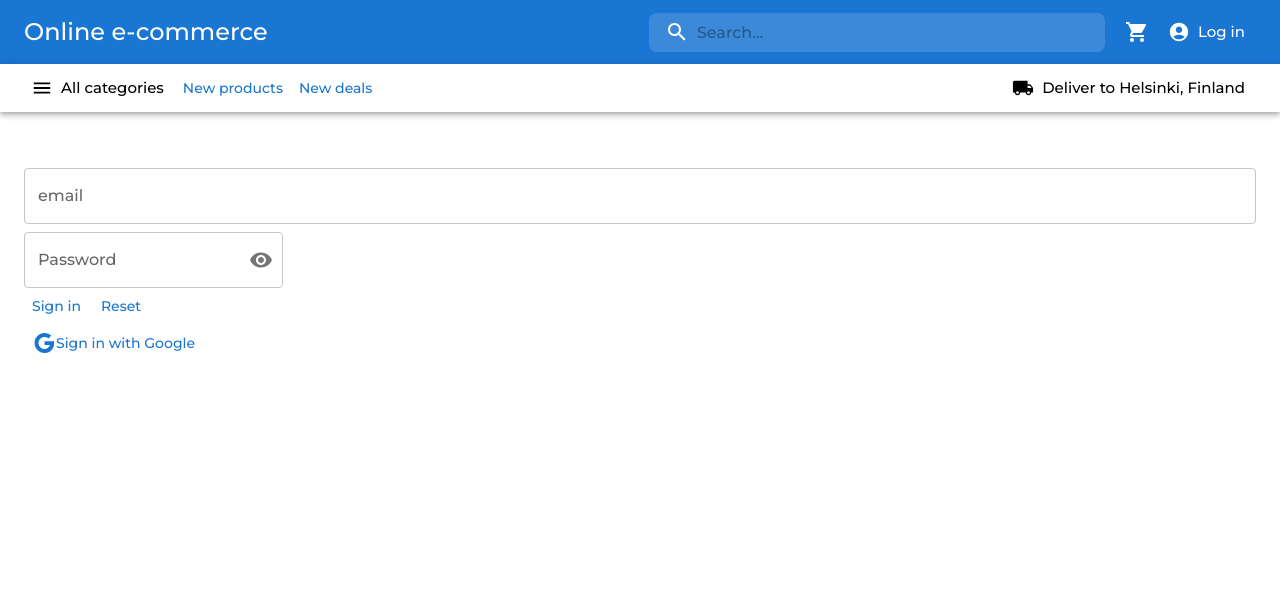
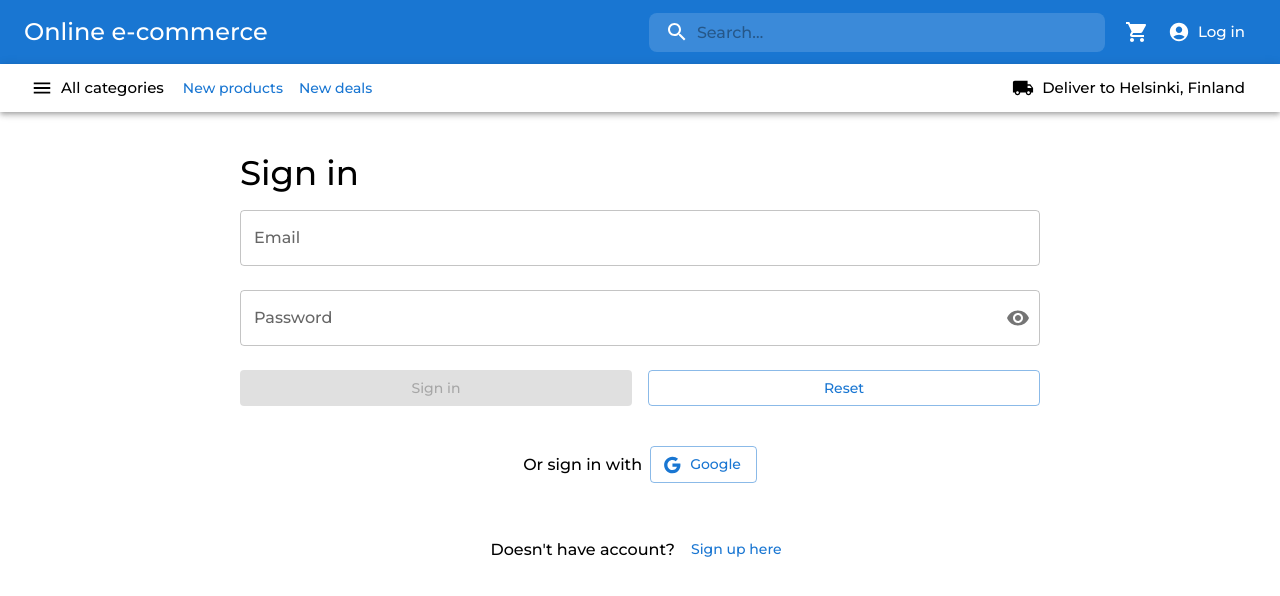
Before and after one commit to hoangduong-coder/e-commerce, a React (Vite) app in the folder client/: page /signin in a window 1280 px wide. Shown: the top 596 px of the page. Built offline with nearby package versions, Linux system fonts and the light colour scheme.

Commit message:
Add authentication

```diff
--- /dev/null
+++ b/client/src/components/auth/SignInForm.tsx
@@ -0,0 +1,90 @@
+import { Visibility, VisibilityOff } from "@mui/icons-material"
+import {
+  Button,
+  FormControl,
+  IconButton,
+  InputAdornment,
+  InputLabel,
+  OutlinedInput,
+  Stack,
+  TextField,
+} from "@mui/material"
+import { ChangeEvent, useState } from "react"
+
+import { MouseEvent } from "react"
+
+const SignInForm = () => {
+  const [email, setEmail] = useState<string>("")
+  const [password, setPassword] = useState<string>("")
+  const [showPassword, setShowPassword] = useState<boolean>(false)
+
+  const handleShowPassword = () => {
+    setShowPassword((currentStatus) => !currentStatus)
+  }
+
+  const handleMouseDownPassword = (event: MouseEvent<HTMLButtonElement>) => {
+    event.preventDefault()
+  }
+
+  const submitForm = () => {
+    console.log(email, password)
+  }
+
+  const reset = () => {
+    setEmail("")
+    setPassword("")
+    setShowPassword(false)
+  }
+
+  return (
+    <form>
+      <TextField
+        margin="normal"
+        label="Email"
+        fullWidth
+        value={email}
+        onChange={(e: ChangeEvent<HTMLInputElement>) => {
+          setEmail(e.target.value)
+        }}
+      />
+      <FormControl variant="outlined" fullWidth margin="normal">
+        <InputLabel>Password</InputLabel>
+        <OutlinedInput
+          type={showPassword ? "text" : "password"}
+          endAdornment={
+            <InputAdornment position="end">
+              <IconButton
+                aria-label="toggle password visibility"
+                onClick={handleShowPassword}
+                onMouseDown={handleMouseDownPassword}
+                edge="end"
+              >
+                {showPassword ? <VisibilityOff /> : <Visibility />}
+              </IconButton>
+            </InputAdornment>
+          }
+          label="Password"
+          value={password}
+          onChange={(e: ChangeEvent<HTMLInputElement>) => {
+            setPassword(e.target.value)
+          }}
+        />
+      </FormControl>
+      <Stack direction="row" spacing={2} marginBlock={2}>
+        <Button
+          onClick={submitForm}
+          fullWidth
+          variant="contained"
+          disabled={email.length === 0 || password.length === 0}
+        >
+          Sign in
+        </Button>
+        <Button onClick={reset} fullWidth variant="outlined">
+          Reset
+        </Button>
+      </Stack>
+    </form>
+  )
+}
+
+export default SignInForm
--- a/client/src/components/root/NavBar.tsx
+++ b/client/src/components/root/NavBar.tsx
@@ -37,9 +37,11 @@ const NavBar = () => {
           <IconButton size="large" color="inherit">
             <ShoppingCart />
           </IconButton>
-          <Button size="large" color="inherit" startIcon={<AccountCircle />}>
-            Log in
-          </Button>
+          <Link to="/signin" className="navbar-home-link">
+            <Button size="large" color="inherit" startIcon={<AccountCircle />}>
+              Log in
+            </Button>
+          </Link>
         </Box>
       </Toolbar>
     </AppBar>
--- a/client/src/main.tsx
+++ b/client/src/main.tsx
@@ -4,6 +4,8 @@ import { ThemeProvider } from "@emotion/react"
 import { createTheme } from "@mui/material"
 import React from "react"
 import ReactDOM from "react-dom/client"
+import { Provider } from "react-redux"
+import { store } from "reduxStore/store.ts"
 import App from "./App.tsx"
 
 const theme = createTheme({
@@ -17,8 +19,10 @@ const theme = createTheme({
 
 ReactDOM.createRoot(document.getElementById("root")!).render(
   <React.StrictMode>
-    <ThemeProvider theme={theme}>
-      <App />
-    </ThemeProvider>
+    <Provider store={store}>
+      <ThemeProvider theme={theme}>
+        <App />
+      </ThemeProvider>
+    </Provider>
   </React.StrictMode>
 )
--- a/client/src/pages/SignIn.tsx
+++ b/client/src/pages/SignIn.tsx
@@ -1,76 +1,27 @@
-import { Google, Visibility, VisibilityOff } from "@mui/icons-material"
-import {
-  Button,
-  FormControl,
-  IconButton,
-  InputAdornment,
-  InputLabel,
-  OutlinedInput,
-  TextField,
-} from "@mui/material"
-import { ChangeEvent, useState } from "react"
+import "./pages.css"
 
-import { MouseEvent } from "react"
+import { Button, Typography } from "@mui/material"
 
-const SignInForm = () => {
-  const [email, setEmail] = useState<string>("")
-  const [password, setPassword] = useState<string>("")
-  const [showPassword, setShowPassword] = useState<boolean>(false)
+import { Google } from "@mui/icons-material"
+import SignInForm from "components/auth/SignInForm"
 
-  const handleShowPassword = () => {
-    setShowPassword((currentStatus) => !currentStatus)
-  }
-
-  const handleMouseDownPassword = (event: MouseEvent<HTMLButtonElement>) => {
-    event.preventDefault()
-  }
-
-  const submitForm = () => {}
-
+const SignIn = () => {
   return (
-    <form>
-      <TextField
-        margin="normal"
-        label="email"
-        fullWidth
-        value={email}
-        onChange={(e: ChangeEvent<HTMLInputElement>) => {
-          setEmail(e.target.value)
-        }}
-      />
-      <FormControl variant="outlined">
-        <InputLabel>Password</InputLabel>
-        <OutlinedInput
-          type={showPassword ? "text" : "password"}
-          endAdornment={
-            <InputAdornment position="end">
-              <IconButton
-                aria-label="toggle password visibility"
-                onClick={handleShowPassword}
-                onMouseDown={handleMouseDownPassword}
-                edge="end"
-              >
-                {showPassword ? <VisibilityOff /> : <Visibility />}
-              </IconButton>
-            </InputAdornment>
-          }
-          label="Password"
-          value={password}
-          onChange={(e: ChangeEvent<HTMLInputElement>) => {
-            setPassword(e.target.value)
-          }}
-        />
-      </FormControl>
-      <div>
-        <Button onClick={submitForm}>Sign in</Button>
-        <Button onClick={submitForm}>Reset</Button>
+    <div className="login-box">
+      <Typography variant="h4">Sign in</Typography>
+      <SignInForm />
+      <div className="login-box-alternatives">
+        <p className="login-box-alternatives-text">Or sign in with</p>
+        <Button variant="outlined" startIcon={<Google />}>
+          Google
+        </Button>
       </div>
-      <Button>
-        <Google />
-        Sign in with Google
-      </Button>
-    </form>
+      <div className="login-box-alternatives">
+        <p className="login-box-alternatives-text">Doesn't have account?</p>
+        <Button>Sign up here</Button>
+      </div>
+    </div>
   )
 }
 
-export default SignInForm
+export default SignIn
--- /dev/null
+++ b/client/src/pages/pages.css
@@ -0,0 +1,17 @@
+.login-box {
+  max-width: 800px;
+  margin-inline: auto;
+}
+
+.login-box-alternatives {
+  width: 100%;
+  display: flex;
+  flex-direction: row;
+  align-items: center;
+  justify-content: center;
+  padding: 24px;
+}
+
+.login-box-alternatives-text {
+  margin-right: 8px;
+}
--- /dev/null
+++ b/client/src/reduxStore/authSlice.ts
@@ -0,0 +1,25 @@
+import { createSlice } from "@reduxjs/toolkit"
+import { AuthSliceProps } from "types/auth"
+
+const initialState: AuthSliceProps = {
+  loading: false,
+  userInfo: {
+    name: "",
+    email: "",
+    passwordHash: "",
+    postalCode: "",
+    city: "",
+    phone: "",
+    role: "Visitor"
+  },
+  error: null,
+  success: false
+}
+
+const authSlice = createSlice({
+  name: "authentication",
+  initialState,
+  reducers: {}
+})
+
+export default authSlice.reducer
```
Also changed, not shown: client/src/types/auth.ts (+9 -0 lines), client/src/types/main.ts (added, +10 -0 lines).
